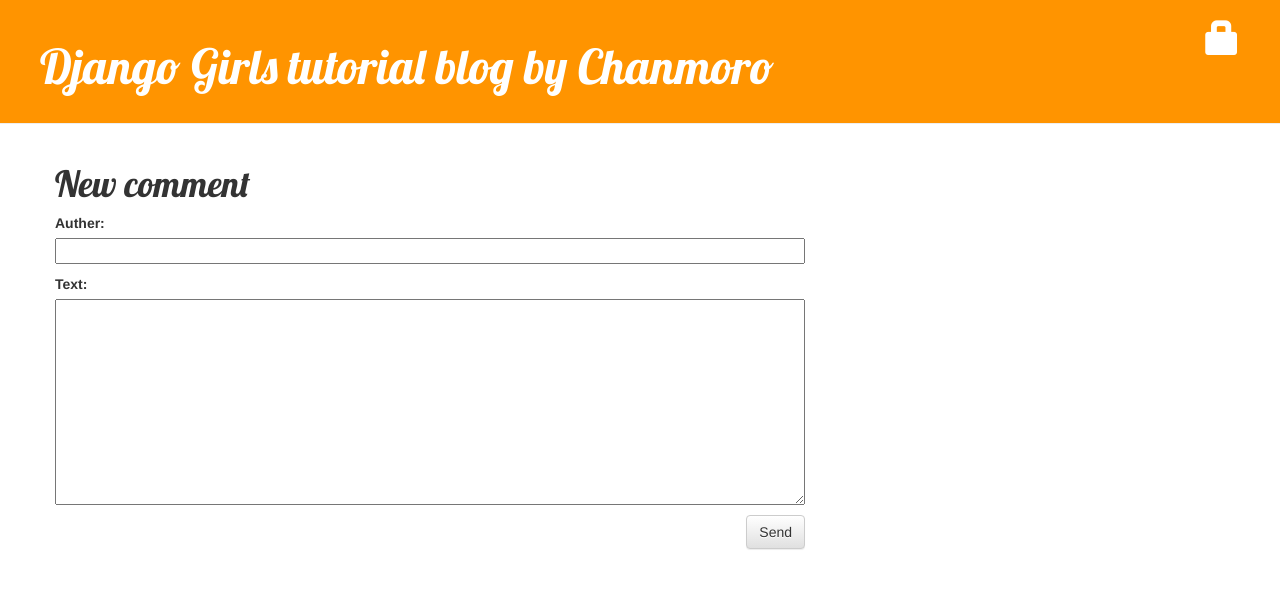
After one commit to Chanmoro/djangogirls-tutorial, a Django app: page /post/1/comment/ in a window 1280 px wide. The commit adds this page. Shown: the top 589 px of the page. Run offline with Django 3.2, Linux system fonts and the light colour scheme; tables that the repository leaves empty hold one stand-in row (values such as "Sample post"); some libraries are stand-ins or nearby versions.

Commit message:
[add] コメント機能を追加

```diff
--- a/blog/admin.py
+++ b/blog/admin.py
@@ -1,4 +1,5 @@
 from django.contrib import admin
-from .models import Post
+from .models import Post, Comment
 
 admin.site.register(Post)
+admin.site.register(Comment)
--- a/blog/forms.py
+++ b/blog/forms.py
@@ -1,9 +1,15 @@
 from django import forms
 
-from .models import Post
+from .models import Post, Comment
 
 
 class PostForm(forms.ModelForm):
     class Meta:
         model = Post
         fields = ('title', 'text',)
+
+
+class CommentForm(forms.ModelForm):
+    class Meta:
+        model = Comment
+        fields = ('auther', 'text',)
--- a/blog/models.py
+++ b/blog/models.py
@@ -15,3 +15,22 @@
 
     def __str__(self):
         return self.title
+
+    def approved_comments(self):
+        return self.comments.filter(approved_comment=True)
+
+
+class Comment(models.Model):
+    post = models.ForeignKey(
+        'blog.Post', on_delete=models.CASCADE, related_name='comments')
+    auther = models.CharField(max_length=200)
+    text = models.TextField()
+    created_date = models.DateTimeField(default=timezone.now)
+    approved_comment = models.BooleanField(default=False)
+
+    def approve(self):
+        self.approved_comment = True
+        self.save()
+
+    def __str__(self):
+        return self.text
--- /dev/null
+++ b/blog/templates/blog/add_comment_to_post.html
@@ -0,0 +1,9 @@
+{% extends 'blog/base.html' %}
+
+{% block content %}
+  <h1>New comment</h1>
+  <form method="POST" class="post-form">{% csrf_token %}
+    {{ form.as_p }}
+    <button type="submit" class="save btn btn-default">Send</button>
+  </form>
+{% endblock %}
--- a/blog/templates/blog/base.html
+++ b/blog/templates/blog/base.html
@@ -14,6 +14,9 @@
     {% if user.is_authenticated %}
     <a href="{% url 'post_new' %}" class="top-menu"><span class="glyphicon glyphicon-plus"></span></a>
     <a href="{% url 'post_draft_list' %}" class="top-menu"><span class="glyphicon glyphicon-edit"></span></a>
+    <p class="top-menu">Hello {{ user.username }} <small>(<a href="{% url 'logout' %}">Log out</a>)</small></p>
+    {% else %}
+    <a href="{% url 'login' %}" class="top-menu"><span class="glyphicon glyphicon-lock"></span></a>
     {% endif %}
     <h1><a href="/">Django Girls tutorial blog by Chanmoro</a></h1>
   </div>
--- a/blog/templates/blog/post_list.html
+++ b/blog/templates/blog/post_list.html
@@ -8,6 +8,7 @@
       </div>
       <h1><a href="{% url 'post_detail' pk=post.pk %}">{{ post.title }}</a></h1>
       <p>{{ post.text | linebreaksbr}}</p>
+      <a href="{% url 'post_detail' pk=post.pk %}">Comments: {{ post.approved_comments.count }}</a>
     </div>
   {% endfor %}
 {% endblock %}
--- a/blog/urls.py
+++ b/blog/urls.py
@@ -9,4 +9,9 @@
     path('drafts/', views.post_draft_list, name='post_draft_list'),
     path('post/<int:pk>/publish/', views.post_publish, name='post_publish'),
     path('post/<int:pk>/remove/', views.post_remove, name='post_remove'),
+    path('post/<int:pk>/comment/', views.add_comment_to_post,
+         name='add_comment_to_post'),
+    path('comment/<int:pk>/approve/',
+         views.comment_approve, name='comment_approve'),
+    path('comment/<int:pk>/remove/', views.comment_remove, name='comment_remove'),
 ]
--- a/blog/views.py
+++ b/blog/views.py
@@ -1,8 +1,9 @@
 from django.shortcuts import render, get_object_or_404, redirect
 from django.utils import timezone
+from django.contrib.auth.decorators import login_required
 
-from .models import Post
-from .forms import PostForm
+from .models import Post, Comment
+from .forms import PostForm, CommentForm
 
 
 def post_list(request):
@@ -17,6 +18,7 @@
     return render(request, 'blog/post_detail.html', {'post': post})
 
 
+@login_required
 def post_new(request):
     if request.method == "POST":
         # POST されたデータからフォームオブジェクトを生成する
@@ -33,6 +35,7 @@
     return render(request, 'blog/post_edit.html', {'form': form})
 
 
+@login_required
 def post_edit(request, pk):
     post = get_object_or_404(Post, pk=pk)
     if request.method == 'POST':
@@ -49,19 +52,51 @@
     return render(request, 'blog/post_edit.html', {'form': form})
 
 
+@login_required
+def post_remove(request, pk):
+    post = get_object_or_404(Post, pk=pk)
+    post.delete()
+    return redirect('post_list')
+
+
+@login_required
 def post_draft_list(request):
     posts = Post.objects.filter(
         published_date__isnull=True).order_by('created_date')
     return render(request, 'blog/post_draft_list.html', {'posts': posts})
 
 
+@login_required
 def post_publish(request, pk):
     post = get_object_or_404(Post, pk=pk)
     post.publish()
     return redirect('post_detail', pk=pk)
 
 
-def post_remove(request, pk):
+def add_comment_to_post(request, pk):
     post = get_object_or_404(Post, pk=pk)
-    post.delete()
-    return redirect('post_list')
+
+    if request.method == 'POST':
+        form = CommentForm(request.POST)
+        if form.is_valid():
+            comment = form.save(commit=False)
+            comment.post = post
+            comment.save()
+            return redirect('post_detail', pk=post.pk)
+    else:
+        form = CommentForm()
+    return render(request, 'blog/add_comment_to_post.html', {'form': form})
+
+
+@login_required
+def comment_approve(request, pk):
+    comment = get_object_or_404(Comment, pk=pk)
+    comment.approve()
+    return redirect('post_detail', pk=comment.post.pk)
+
+
+@login_required
+def comment_remove(request, pk):
+    comment = get_object_or_404(Comment, pk=pk)
+    comment.delete()
+    return redirect('post_detail', pk=comment.post.pk)
--- a/mysite/settings.py
+++ b/mysite/settings.py
@@ -120,3 +120,5 @@
 
 STATIC_URL = '/static/'
 STATIC_ROOT = os.path.join(BASE_DIR, 'static')
+
+LOGIN_REDIRECT_URL = '/'
--- a/mysite/urls.py
+++ b/mysite/urls.py
@@ -16,7 +16,12 @@
 from django.contrib import admin
 from django.urls import path, include
 
+from django.contrib.auth import views
+
 urlpatterns = [
     path('admin/', admin.site.urls),
     path('', include('blog.urls')),
+    path('accounts/login', views.login, name='login'),
+    path('accounts/logout', views.logout,
+         name='logout', kwargs={'next_page': '/'}),
 ]
```
Also changed, not shown: blog/templates/blog/post_detail.html (+22 -0 lines), blog/templates/registration/login.html (added, +23 -0 lines), blog/migrations/0004_comment.py (added).
